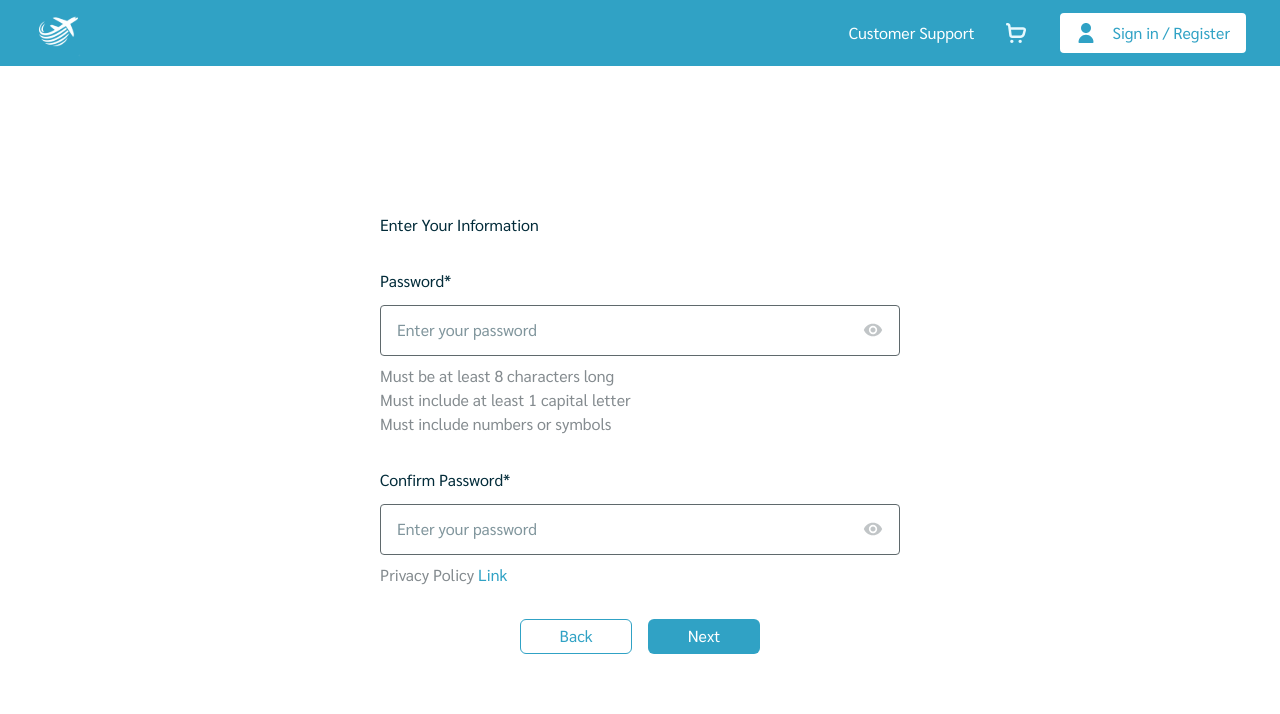
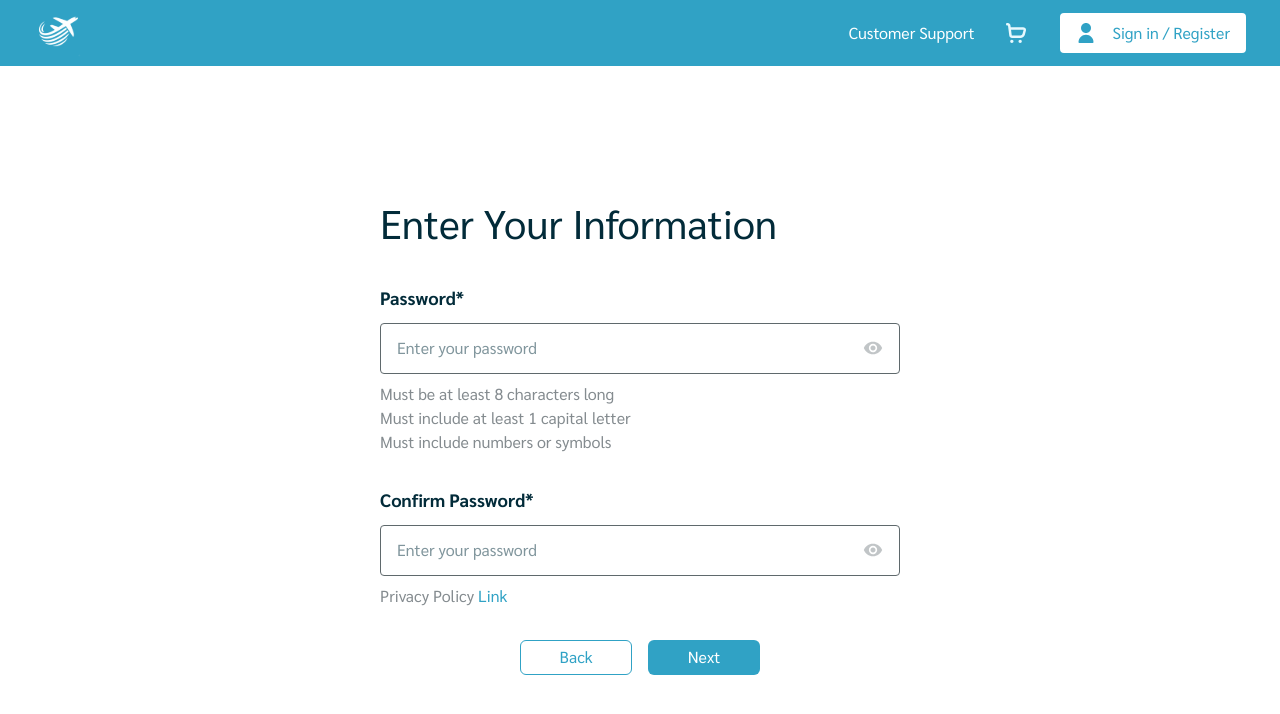
Before and after one commit to Mysterioucz/Se-Project, a Next.js app: page /registration/password in a window 1280 px wide. Shown: the top 714 px of the page. Built offline with nearby package versions, Linux system fonts and the light colour scheme; no server answers; what @mui/material-nextjs would draw is missing.

Commit message:
fix/pass-terms-style

```diff
--- a/src/components/registration/registration_password.tsx
+++ b/src/components/registration/registration_password.tsx
@@ -58,7 +58,7 @@ export default function RegistrationPassword() {
       className="flex flex-col justify-center gap-8 w-[32.5rem]"
     >
       {/* Top Part */}
-      <p className="text-[2.5rem] font-medium text-primary-900">
+      <p className="!text-[2.5rem] !font-medium !text-primary-900">
         Enter Your Information
       </p>
 
@@ -67,8 +67,8 @@ export default function RegistrationPassword() {
         <div className="flex flex-col gap-2">
           <div className="flex flex-col gap-3">
             <p
-              className={`text-[1.125rem] font-semibold ${
-                errors.password ? "text-error-main" : "text-primary-900"
+              className={`!text-[1.125rem] !font-semibold ${
+                errors.password ? "!text-error-main" : "!text-primary-900"
               }`}
             >
               Password*
@@ -152,8 +152,8 @@ export default function RegistrationPassword() {
         <div className="flex flex-col gap-2">
           <div className="flex flex-col gap-3">
             <p
-              className={`text-[1.125rem] font-semibold ${
-                errors.confirmPassword ? "text-error-main" : "text-primary-900"
+              className={`!text-[1.125rem] !font-semibold ${
+                errors.confirmPassword ? "!text-error-main" : "!text-primary-900"
               }`}
             >
               Confirm Password*
--- a/src/components/registration/registration_terms.tsx
+++ b/src/components/registration/registration_terms.tsx
@@ -44,7 +44,7 @@ export default function RegistrationTerms() {
   return (
     <div className="flex flex-col items-center justify-center gap-8">
       {/* Top Part */}
-      <p className="text-[2.5rem] font-medium text-primary-900">
+      <p className="!text-[2.5rem] !font-medium !text-primary-900">
         Terms and Conditions
       </p>
 
```
